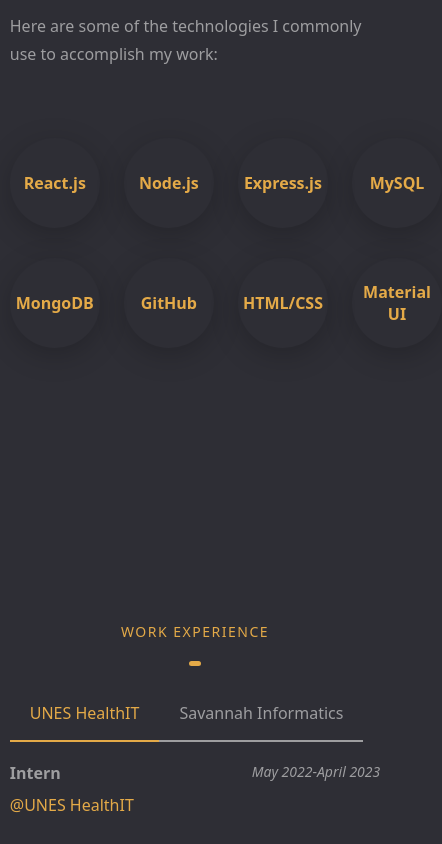
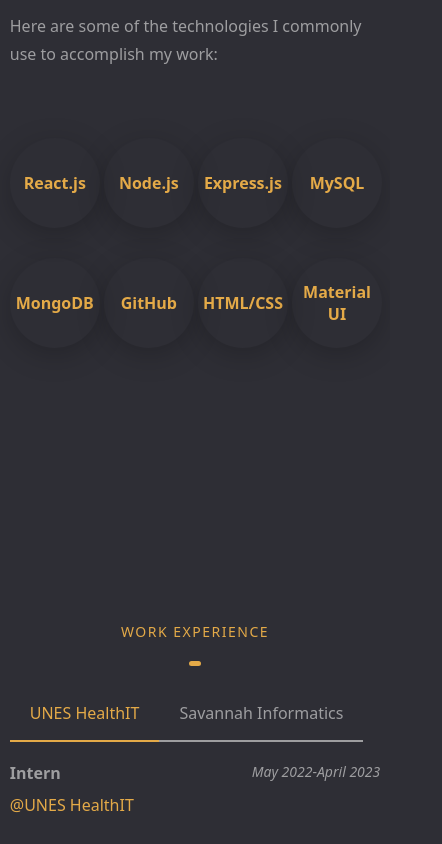
Before and after one commit to 1wes/Wes-Portfolio, a React (Create React App) app: page /#/ in a window 390 px wide. Shown: the part 1560-2404 px from the top of the page, 442 px wide, since content can reach past the window. Built offline with nearby package versions, Linux system fonts and the light colour scheme; no server answers.

Commit message:
remove gap from card-row to prevent overflow in mobile view

```diff
--- a/src/components/portfolio.css
+++ b/src/components/portfolio.css
@@ -22,7 +22,6 @@
     display: flex;
     width: 100%;
     height: 100%;
-    gap: 20px;
 }
 
 .portfolio-card{
@@ -92,10 +91,6 @@
         flex-direction: column;
     }
 
-    .card-row:not(:first-child){
-        margin-top: 30px;
-    }
-
     .project-image{
         width: 100%;
     }
@@ -105,13 +100,7 @@
         text-align: center;
         margin-left: 0 !important;
         margin-top: 0 !important;
-        padding: 10px 0;
-    }
-
-    .project
-
-    #projects-section-card{
-        padding-bottom: 20px;
+        padding:0 !important;
     }
 
     #projects-section-card:first-child{
```
